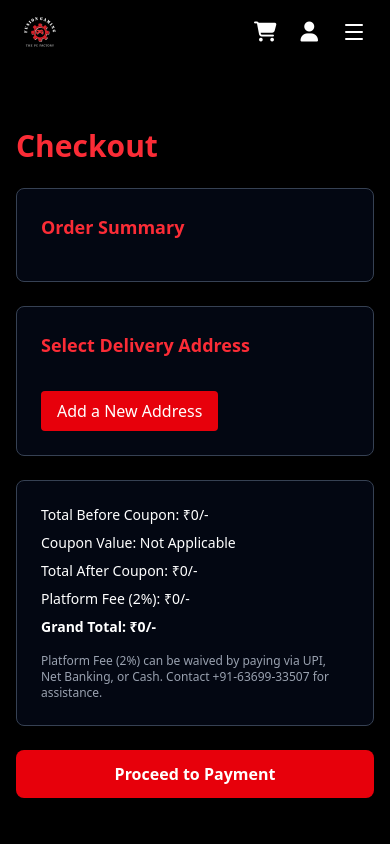
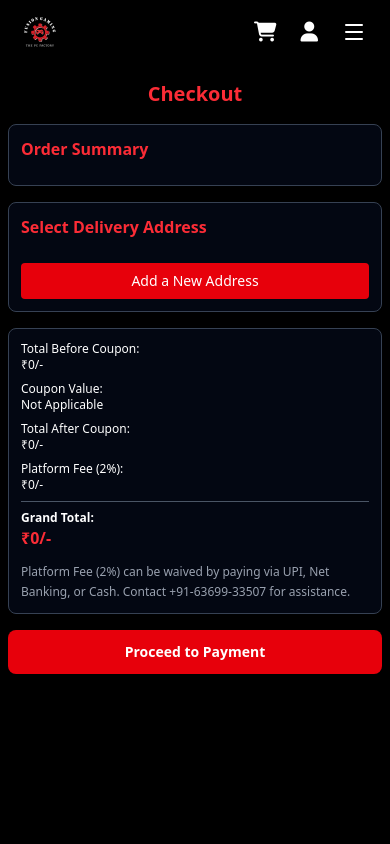
Before and after one commit to Nitin204/Pc_Build_Website, a React (Vite) app: page /checkout in a window 390 px wide. Shown: the top 844 px of the page. Built offline with nearby package versions, Linux system fonts and the light colour scheme.

Commit message:
to change the

```diff
--- a/src/components/Checkout/CheckoutCo.jsx
+++ b/src/components/Checkout/CheckoutCo.jsx
@@ -24,18 +24,18 @@ const CheckoutCo = () => {
     };
 
     return (
-        <section className="pt-32 pb-20 px-4 bg-black min-h-screen">
+        <section className="pt-20 md:pt-32 pb-10 md:pb-20 px-2 md:px-4 bg-black min-h-screen">
             <div className="max-w-4xl mx-auto">
-                <h2 className="text-3xl font-bold text-red-500 mb-6">Checkout</h2>
+                <h2 className="text-xl md:text-3xl font-bold text-red-500 mb-4 md:mb-6 text-center">Checkout</h2>
 
                 {/* Order Summary */}
-                <div className="bg-gray-950 p-6 rounded-lg border border-gray-700 mb-6">
-                    <h3 className="text-lg font-bold text-red-500 mb-4">Order Summary</h3>
+                <div className="bg-gray-950 p-3 md:p-6 rounded-lg border border-gray-700 mb-4 md:mb-6">
+                    <h3 className="text-base md:text-lg font-bold text-red-500 mb-3 md:mb-4">Order Summary</h3>
 
                     <div className="space-y-4">
                         {cartItems.map((item, index) => (
-                            <div key={index} className="flex items-center p-4 bg-gray-800 rounded border border-gray-600">
-                                <div className="w-16 h-16 bg-black rounded mr-4 flex items-center justify-center overflow-hidden">
+                            <div key={index} className="flex flex-col sm:flex-row items-start sm:items-center p-3 md:p-4 bg-gray-800 rounded border border-gray-600 space-y-3 sm:space-y-0">
+                                <div className="w-12 h-12 sm:w-16 sm:h-16 bg-black rounded mr-0 sm:mr-4 flex items-center justify-center overflow-hidden flex-shrink-0">
                                     {item.image ? (
                                         <img
                                             src={item.image}
@@ -46,58 +46,63 @@ const CheckoutCo = () => {
                                         <div className="text-2xl">🖥️</div>
                                     )}
                                 </div>
-                                <div className="flex-grow">
-                                    <h4 className="text-white font-medium">{item.name}</h4>
-                                    <p className="text-xs text-gray-400">{item.specs}</p>
-                                    <div className="flex justify-between mt-2">
-                                        <span className="text-white">Price: ₹{((typeof item.price === 'string' ? parseInt(item.price.replace(/[^0-9]/g, '')) : item.price)).toLocaleString()}/-</span>
-                                        <span className="text-red-500">Subtotal: ₹{((typeof item.price === 'string' ? parseInt(item.price.replace(/[^0-9]/g, '')) : item.price) * (item.quantity || 1)).toLocaleString()}/-</span>
+                                <div className="flex-grow w-full sm:w-auto">
+                                    <h4 className="text-sm sm:text-base text-white font-medium">{item.name}</h4>
+                                    <p className="text-xs text-gray-400 mb-2">{item.specs}</p>
+                                    <div className="flex flex-col sm:flex-row sm:justify-between space-y-1 sm:space-y-0 mt-2">
+                                        <span className="text-xs sm:text-sm text-white">Price: ₹{((typeof item.price === 'string' ? parseInt(item.price.replace(/[^0-9]/g, '')) : item.price)).toLocaleString()}/-</span>
+                                        <span className="text-xs sm:text-sm text-red-500">Subtotal: ₹{((typeof item.price === 'string' ? parseInt(item.price.replace(/[^0-9]/g, '')) : item.price) * (item.quantity || 1)).toLocaleString()}/-</span>
                                     </div>
-                                    <div className="text-white mt-1">Qty: {item.quantity || 1}</div>
+                                    <div className="text-xs sm:text-sm text-white mt-1">Qty: {item.quantity || 1}</div>
                                 </div>
                             </div>
                         ))}
                     </div>
                 </div>
 
-                <div className="space-y-6">
+                <div className="space-y-4 md:space-y-6">
                     {/* Delivery Address */}
-                    <div className="bg-gray-950 p-6 rounded-lg border border-gray-700">
-                        <h3 className="text-lg font-bold text-red-500 mb-4">Select Delivery Address</h3>
+                    <div className="bg-gray-950 p-3 md:p-6 rounded-lg border border-gray-700">
+                        <h3 className="text-base md:text-lg font-bold text-red-500 mb-3 md:mb-4">Select Delivery Address</h3>
 
 
 
-                        <button className="mt-4 bg-red-600 hover:bg-red-700 text-white px-4 py-2 rounded transition duration-300">
+                        <button className="mt-3 md:mt-4 bg-red-600 hover:bg-red-700 text-white px-3 md:px-4 py-2 rounded transition duration-300 text-sm md:text-base w-full sm:w-auto">
                             Add a New Address
                         </button>
                     </div>
 
                     {/* Payment Summary */}
-                    <div className="bg-gray-950 p-6 rounded-lg border border-gray-700">
-                        <div className="space-y-2 text-sm">
-                            <div className="flex justify-between text-white">
-                                <span>Total Before Coupon: ₹{calculateSubtotal().toLocaleString()}/-</span>
+                    <div className="bg-gray-950 p-3 md:p-6 rounded-lg border border-gray-700">
+                        <div className="space-y-2 text-xs md:text-sm">
+                            <div className="flex flex-col sm:flex-row sm:justify-between text-white">
+                                <span>Total Before Coupon:</span>
+                                <span className="font-medium">₹{calculateSubtotal().toLocaleString()}/-</span>
                             </div>
-                            <div className="flex justify-between text-white">
-                                <span>Coupon Value: Not Applicable</span>
+                            <div className="flex flex-col sm:flex-row sm:justify-between text-white">
+                                <span>Coupon Value:</span>
+                                <span className="font-medium">Not Applicable</span>
                             </div>
-                            <div className="flex justify-between text-white">
-                                <span>Total After Coupon: ₹{calculateSubtotal().toLocaleString()}/-</span>
+                            <div className="flex flex-col sm:flex-row sm:justify-between text-white">
+                                <span>Total After Coupon:</span>
+                                <span className="font-medium">₹{calculateSubtotal().toLocaleString()}/-</span>
                             </div>
-                            <div className="flex justify-between text-white">
-                                <span>Platform Fee (2%): ₹{calculatePlatformFee().toLocaleString()}/-</span>
+                            <div className="flex flex-col sm:flex-row sm:justify-between text-white">
+                                <span>Platform Fee (2%):</span>
+                                <span className="font-medium">₹{calculatePlatformFee().toLocaleString()}/-</span>
                             </div>
-                            <div className="flex justify-between text-white font-bold">
-                                <span>Grand Total: ₹{calculateGrandTotal().toLocaleString()}/-</span>
+                            <div className="flex flex-col sm:flex-row sm:justify-between text-white font-bold border-t border-gray-600 pt-2 mt-2">
+                                <span>Grand Total:</span>
+                                <span className="text-red-500 text-base md:text-lg">₹{calculateGrandTotal().toLocaleString()}/-</span>
                             </div>
                         </div>
 
-                        <p className="text-xs text-gray-400 mt-4">
+                        <p className="text-xs text-gray-400 mt-3 md:mt-4 leading-relaxed">
                             Platform Fee (2%) can be waived by paying via UPI, Net Banking, or Cash. Contact +91-63699-33507 for assistance.
                         </p>
                     </div>
 
-                    <button className="w-full bg-red-600 hover:bg-red-700 text-white font-bold py-3 rounded-lg transition duration-300">
+                    <button className="w-full bg-red-600 hover:bg-red-700 text-white font-bold py-3 md:py-4 rounded-lg transition duration-300 text-sm md:text-base">
                         Proceed to Payment
                     </button>
                 </div>
--- a/src/components/Home/HeroSection.jsx
+++ b/src/components/Home/HeroSection.jsx
@@ -49,8 +49,8 @@ const HeroSection = () => {
             <div className="absolute inset-0 z-10">
                 <div className="absolute inset-0 bg-black bg-opacity-70"></div>
 
-                <video autoPlay muted loop id="hero-video" className="w-full h-full object-cover opacity-60">
-                    <source src="https://commondatastorage.googleapis.com/gtv-videos-bucket/sample/BigBuckBunny.mp4" type="video/mp4" />
+                <video autoPlay muted loop id="hero-video" className="w-full h-full object-cover opacity-80">
+                    <source src="https://www.fusiongaming.in/video/FG_Final.mp4" type="video/mp4" />
                     <source src="/FG_final.mp4" type="video/mp4" />
                     Your browser does not support the video tag.
                 </video>
@@ -58,7 +58,7 @@ const HeroSection = () => {
 
             {/* Main Content Area (z-20) */}
             <div className="relative z-20 text-center flex flex-col items-center justify-center flex-grow pt-10">
-                <p className="text-3xl md:text-4xl font-bold mb-1 mt-10" style={{ fontFamily: "" }}>Welcome To Fusion Gaming</p>
+                <p className="text-3xl md:text-4xl font-bold mb-1 mt-10  " style={{ fontFamily: "" }}>Welcome To Fusion Gaming</p>
                 <p
                 className="text-1xl md:text-2xl mb-8"
                 style={{ fontFamily: "italic" }}
--- a/src/components/Home/Homecard3.jsx
+++ b/src/components/Home/Homecard3.jsx
@@ -12,9 +12,11 @@ const Homecard3 = () => {
                 {/* Left Column: Image (Visible on all sizes) */}
                 <div className="lg:w-2/3 mb-2 lg:mb-0 relative">
                     {/* The image should be responsive and centered */}
-                    <div className="w-full h-64 bg-gradient-to-br from-gray-800 to-gray-900 rounded-lg shadow-2xl flex items-center justify-center">
-                        <div className="text-6xl text-red-500">🖥️</div>
-                    </div>
+                    <img
+                        src="https://www.fusiongaming.in/Untitled-3.webp"
+                        alt="Gaming PC Setup"
+                        className="w-full h-auto object-cover rounded-lg shadow-2xl"
+                    />
 
                     {/* Floating contact buttons (Duplicate from HeroSection, needs to be moved to App.jsx for reuse) */}
                     {/* NOTE: If you keep these buttons here, they will only scroll with this section.
```
Also changed, not shown: 1 other file (tests, documents, lock files or other folders).
